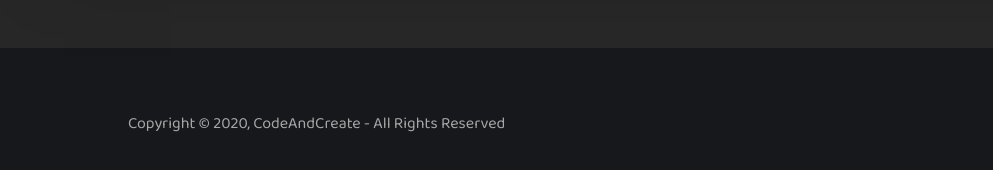
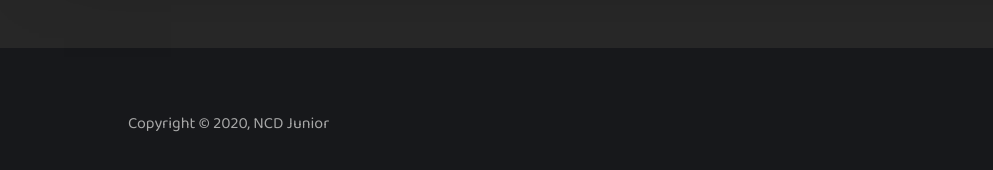
Before and after one commit to choemne9999/thietkeweb.github.io, a plain HTML site: page index.html in a window 1280 px wide. Shown: the part 4524-4694 px from the top of the page, 0-993 px from the left. Drawn offline with nearby package versions, Linux system fonts and the light colour scheme; files whose address does not match are found by name; a web font is replaced by a local one.

Commit message:
Update index.html

```diff
--- a/index.html
+++ b/index.html
@@ -228,7 +228,7 @@
       <footer class="footer">
         <div class="footer-content">
           <p class="copyright">
-            Copyright &copy; 2020, CodeAndCreate - All Rights Reserved
+            Copyright &copy; 2020, NCD Junior
           </p>
           <div class="social-list">
             <a href="#"><i class="fab fa-facebook-f"></i></a>
```
